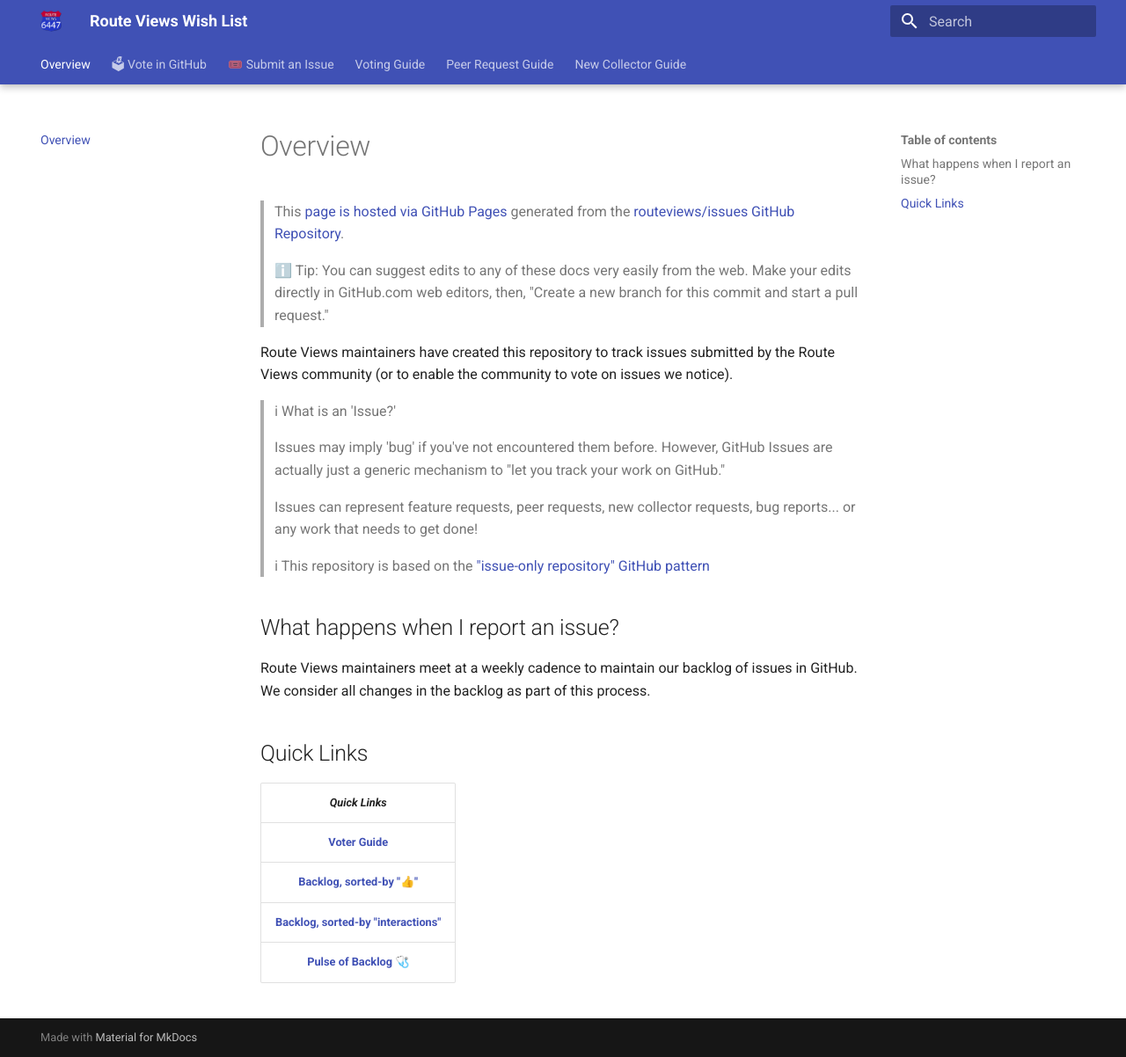
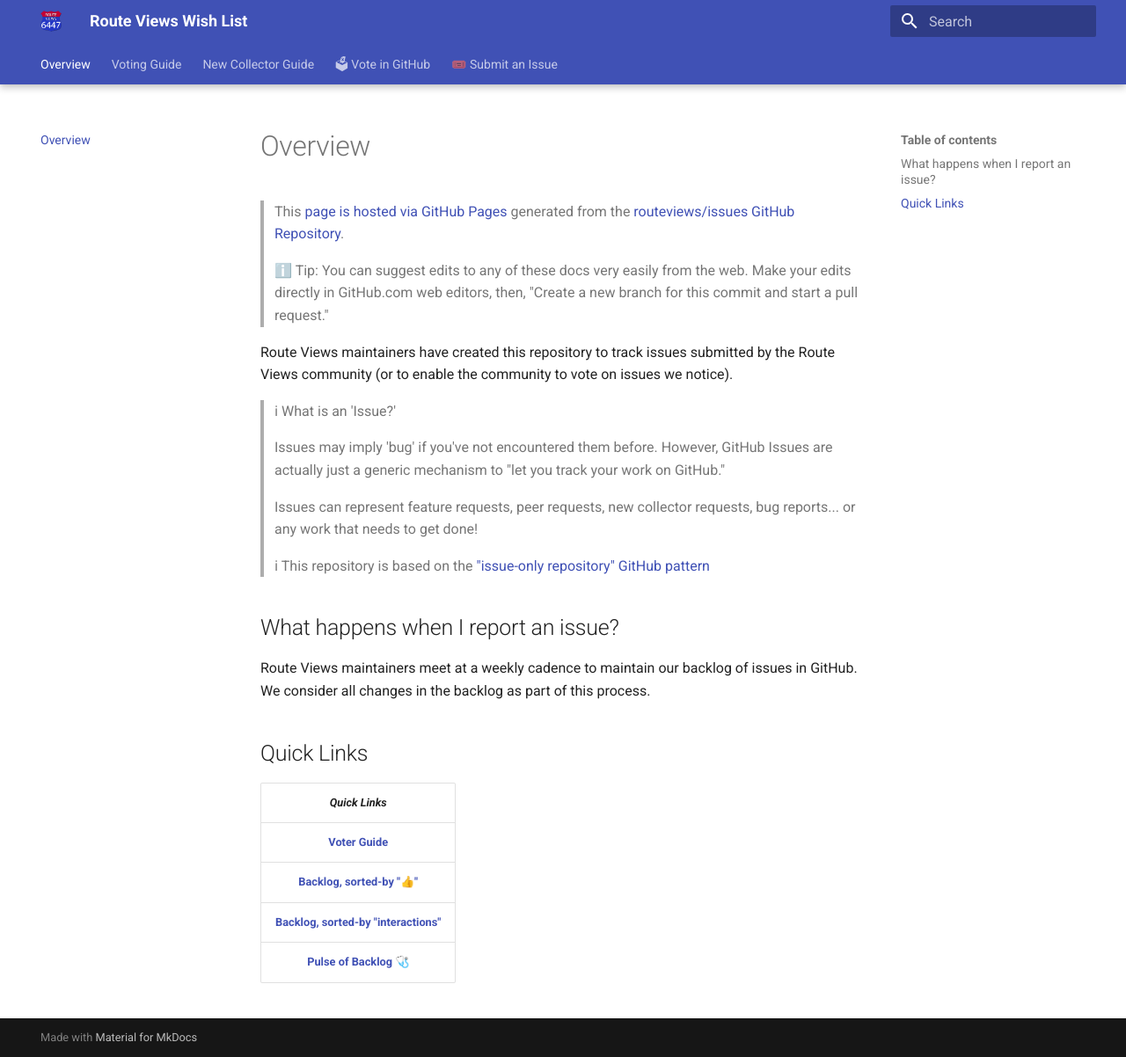
Before and after one commit to routeviews/issues, an MkDocs documentation site: the page built from docs/README.md, in a window 1280 px wide and 1202 px high. Shown: the whole window at 88% size. Built offline with MkDocs 1.6.1 and Material for MkDocs 9.7.7, drawn with Linux system fonts in a browser that asks for light colours.

Commit message:
Cleanup empty document

```diff
--- a/mkdocs.yml
+++ b/mkdocs.yml
@@ -6,11 +6,10 @@
 #
 nav:
   - README.md
+  - Voting Guide: voting.md
+  - New Collector Guide: new-collector.md
   - 🗳 Vote in GitHub: https://github.com/routeviews/issues/issues?q=is%3Aissue+is%3Aopen+sort%3Areactions-%2B1-desc
   - 🎟️ Submit an Issue: https://github.com/routeviews/issues/issues/new/choose
-  - Voting Guide: voting.md
-  - Peer Request Guide: peer-request.md
-  - New Collector Guide: new-collector.md
 
 #
 # We use a specific "theme" (and more) to make the site pretty!
```
Also changed, not shown: docs/peer-request.md (deleted, +0 -2 lines).
